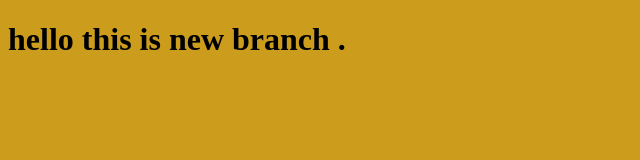
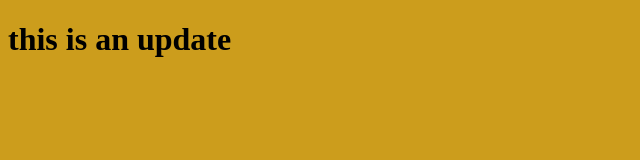
Before and after one commit to Ibrahimmostafa123/myproject, a plain HTML site: page index.html in a window 1280 px wide. Shown: the whole page, without its empty margins (0-640 px from the left). Drawn offline with Linux system fonts and the light colour scheme.

Commit message:
edit the html file

```diff
--- a/index.html
+++ b/index.html
@@ -7,7 +7,7 @@
     <link rel="stylesheet" href="style.css">
 </head>
 <body>
-    <h1>hello this is new branch .</h1>
+    <h1>this is an update</h1>
 
     <script src="app.js"></script>
 </body>
```
